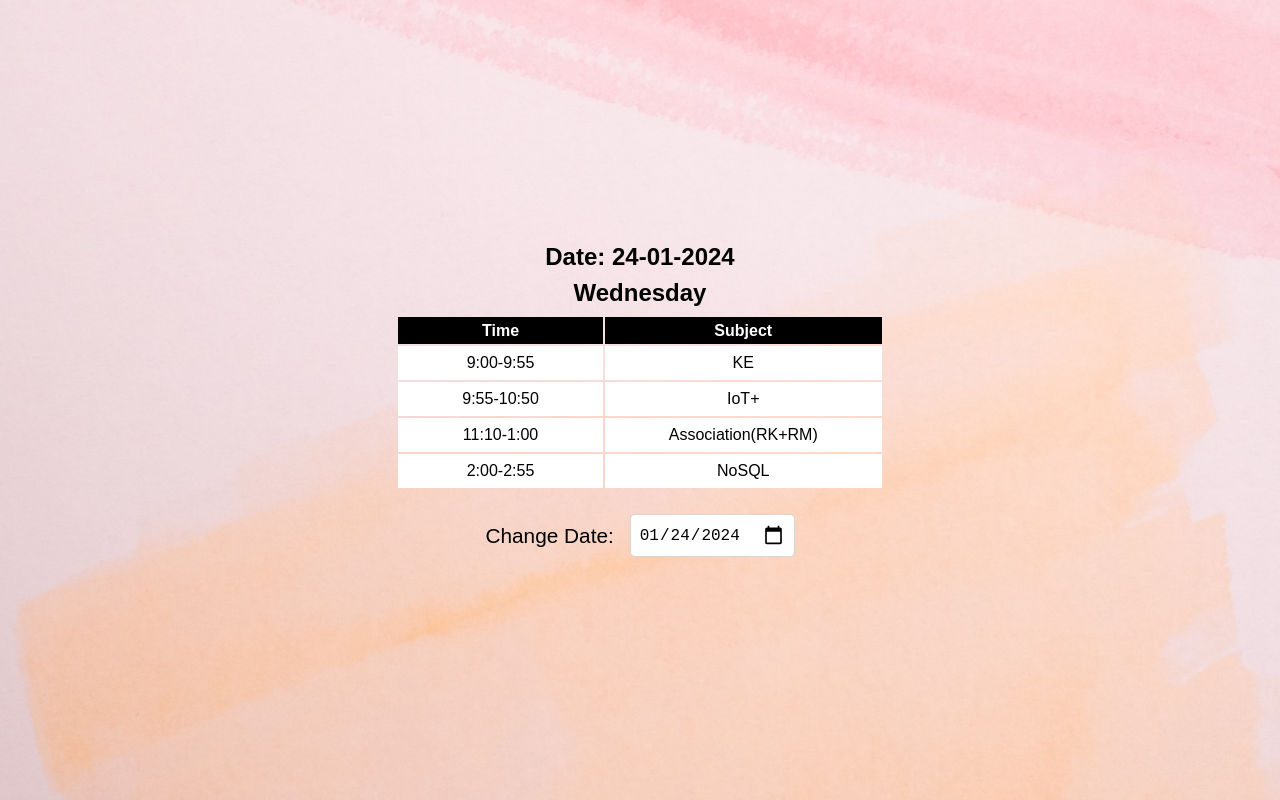
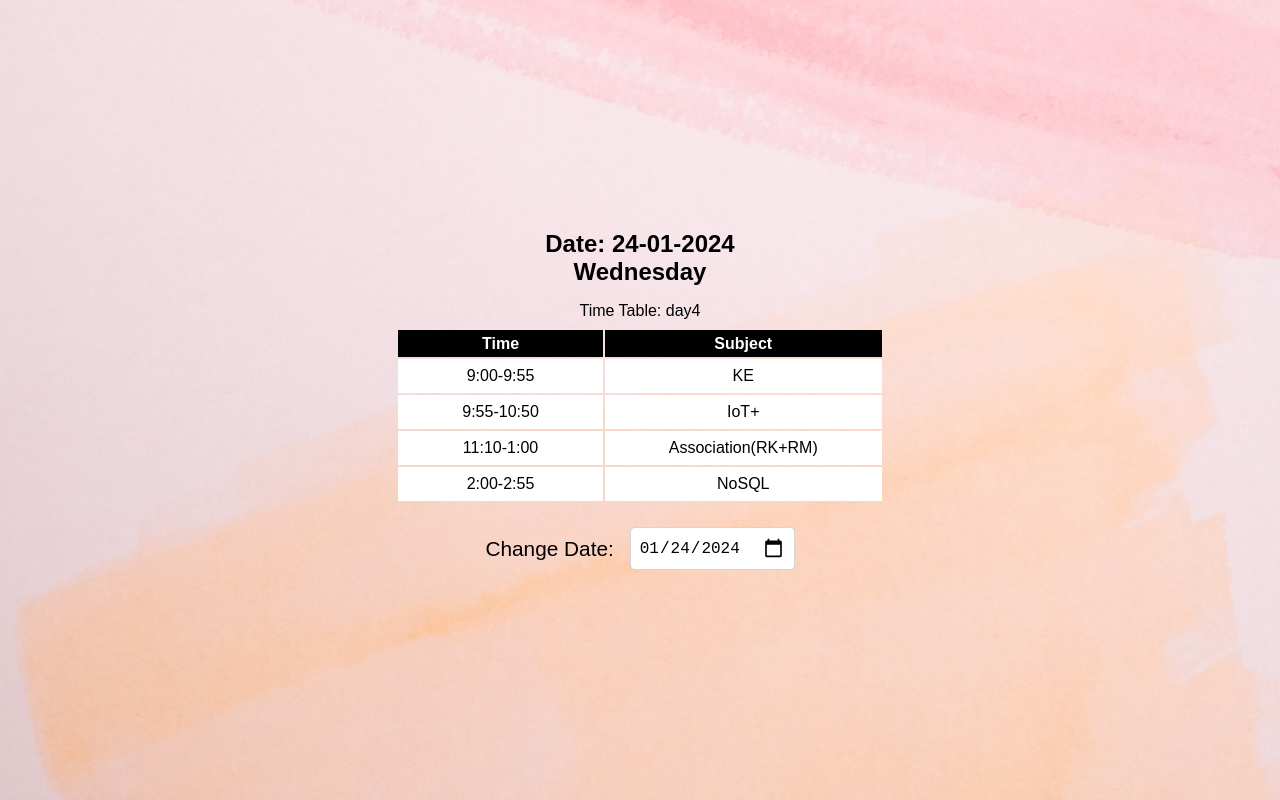
Before and after one commit to Afnan011/dynamic-time-table, a plain HTML site: page index.html in a window 1280 px wide. Drawn offline with Linux system fonts and the light colour scheme.

Commit message:
removed blazer day, and displayed which day's time table is being displayed

```diff
--- a/app.js
+++ b/app.js
@@ -1,7 +1,9 @@
 const currentDateElement = document.getElementById("currentDate");
 const currentDay = document.getElementById("currentDay");
 const timetableContainer = document.getElementById("timetableContainer");
-const blazerDay = document.getElementById('blazerDay');
+const timeTableDay = document.getElementById("timeTableDay");
+
+// const blazerDay = document.getElementById('blazerDay');
 
 const subjectsPerDay = {
   day1: [
@@ -163,16 +165,17 @@ function displayTimetable(date) {
     return;
   }
 
-  if(isBlazerDay(date)) {
-    blazerDay.style = 'display: block';
-  }
-  else{
-    blazerDay.style = 'display: none';
-  }
+  // if(isBlazerDay(date)) {
+  //   blazerDay.style = 'display: block';
+  // }
+  // else{
+  //   blazerDay.style = 'display: none';
+  // }
 
   const todayDay = getDayFromDate(date);
   const todaySubjects = subjectsPerDay[todayDay];
 
+  timeTableDay.innerText = todayDay;
   timetableContainer.textContent = "";
 
   if (todaySubjects) {
--- a/index.html
+++ b/index.html
@@ -13,10 +13,15 @@
 </head>
 <body>
     <section>
-        <h1 id="currentDate"></h1>
-        <h1 id="currentDay"></h1>
-        <p id="blazerDay"><span>BLAZER</span> Day</p>
-        <div id="timetableContainer"></div>
+        <div class="dateText">
+            <h1 id="currentDate"></h1>
+            <h1 id="currentDay"></h1>
+            <!-- <p id="blazerDay"><span>BLAZER</span> Day</p> -->
+        </div>
+        <div class="dateTable">
+            <p class="timeDay">Time Table: <span id="timeTableDay"></span></p>
+            <div id="timetableContainer"></div>
+        </div>
         <div class="datePicker-container">
             <label for="datePicker">Change Date:</label>
             <input type="date" id="datePicker" value="" placeholder="dd-mm-yyyy" min="2024-01-01" max="2024-1-31">
--- a/style.css
+++ b/style.css
@@ -21,6 +21,19 @@ section{
     align-items: center;
     flex-direction: column;
     gap: 0.5rem;
+}
+
+.dateText{
+    display: flex;
+    justify-content: center;
+    align-items: center;
+    flex-direction: column;
+}
+.dateTable{
+    display: flex;
+    justify-content: center;
+    align-items: center;
+    flex-direction: column;
 }
 
 .table{
@@ -90,7 +103,7 @@ section{
     color: #0000007a;
 }
 
-#blazerDay{
+/* #blazerDay{
     padding: 0.5rem;
     border-radius: 5px;
     outline: none;
@@ -105,6 +118,18 @@ section{
     font-size: 1rem;
     font-weight: 600;
 
+} */
+
+.timeDay{
+    padding: 0.5rem;
+    font-size: 1rem;
+    font-weight: 500;
+
+}
+
+.todayDay{
+    padding: 0.5rem;
+
 }
 
 
```
